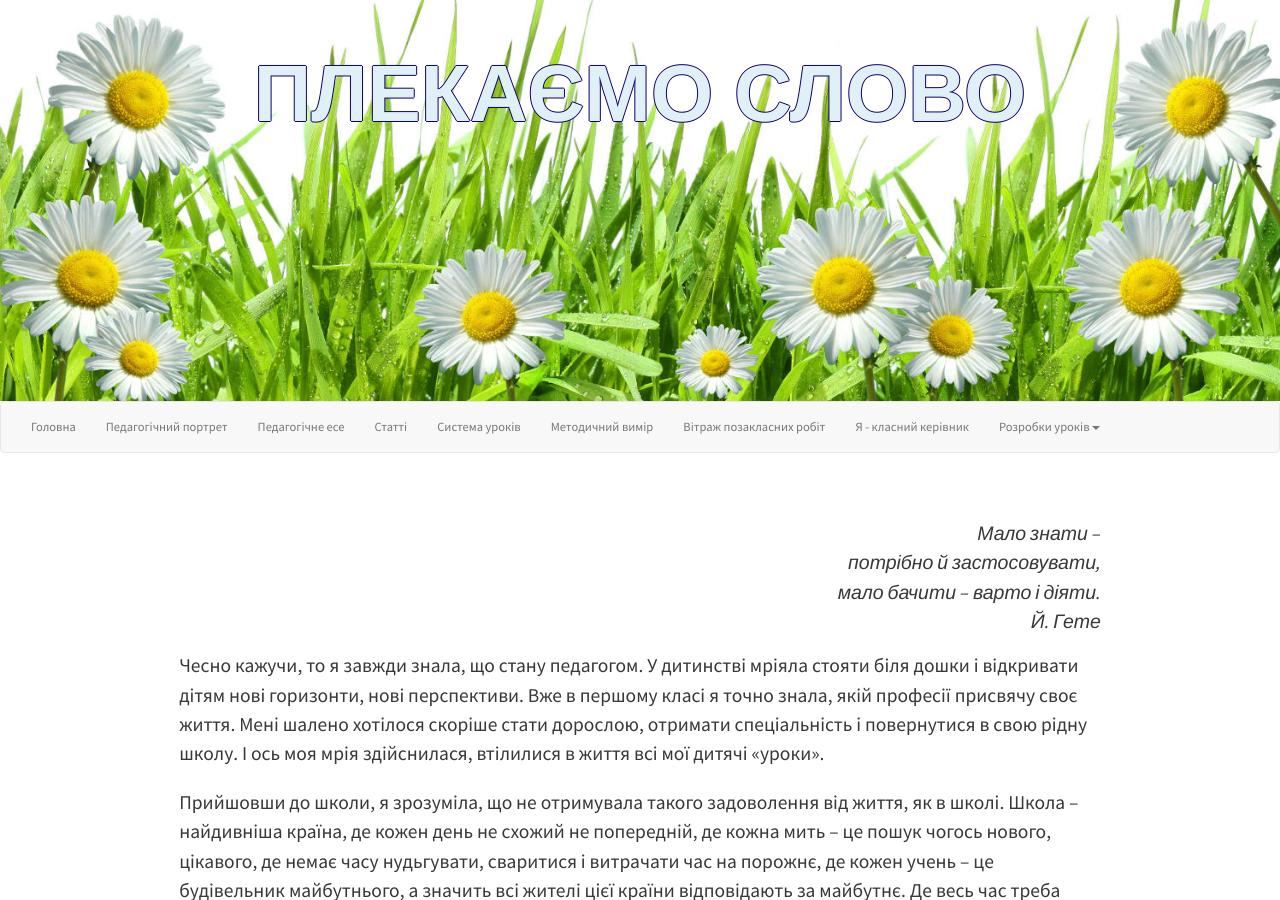
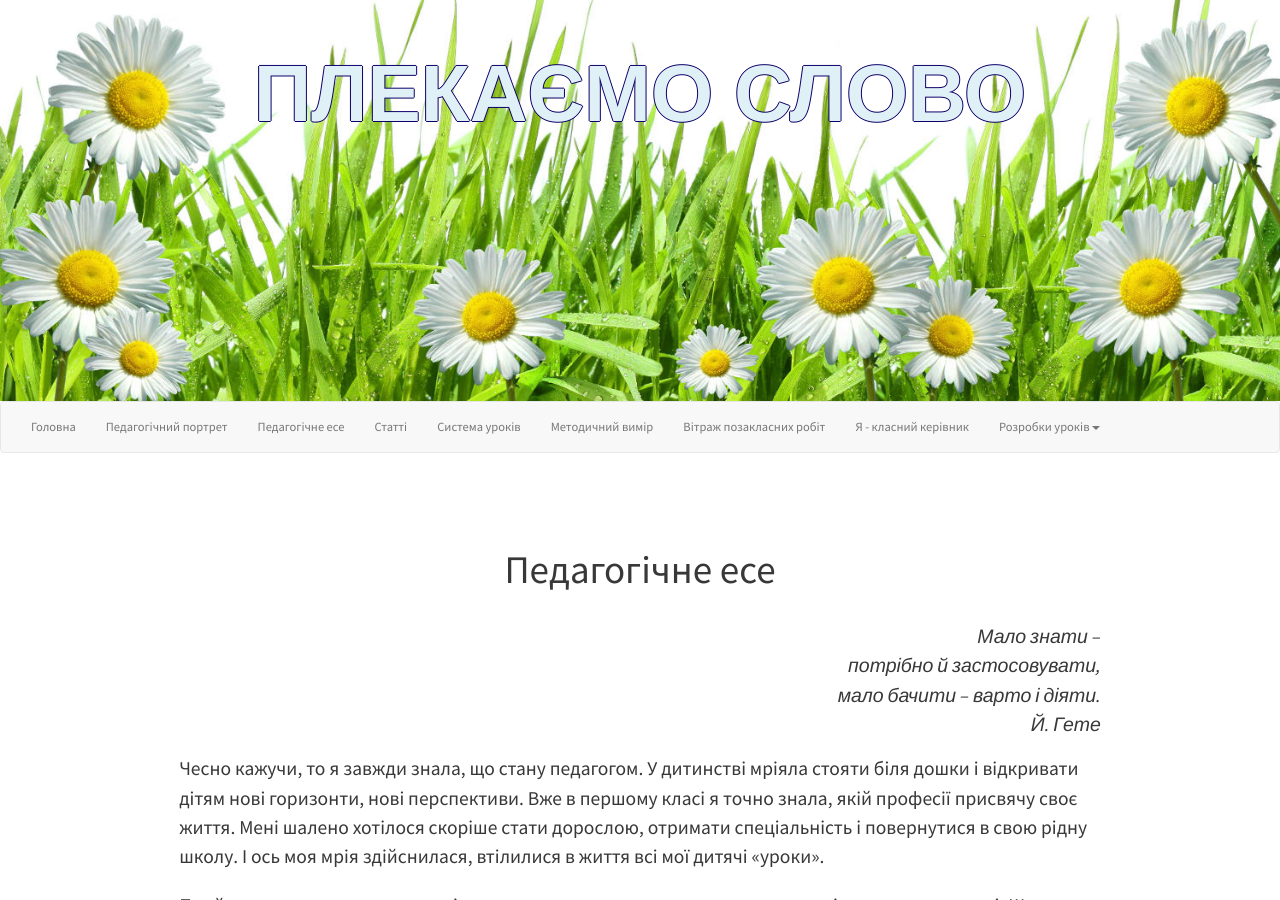
Before and after one commit to tetyanashevchuk/tetyanashevchuk.github.io, a Jekyll site: the page built from essay/index.html, in a window 1280 px wide and 900 px high. Built offline with Jekyll 4.4.1, drawn with Linux system fonts in a browser that asks for light colours; nearby versions of some CDN libraries.

Commit message:
moved essay to separate page

```diff
--- a/essay/index.html
+++ b/essay/index.html
@@ -6,6 +6,9 @@ title: "Педагогічне есе"
 
 <article class="post-teaser">
   <div class="post-content">
+    <h2 align="center">
+        Педагогічне есе
+    </h2>
     <div class="epigraph">
       <p>
         Мало знати –
```
